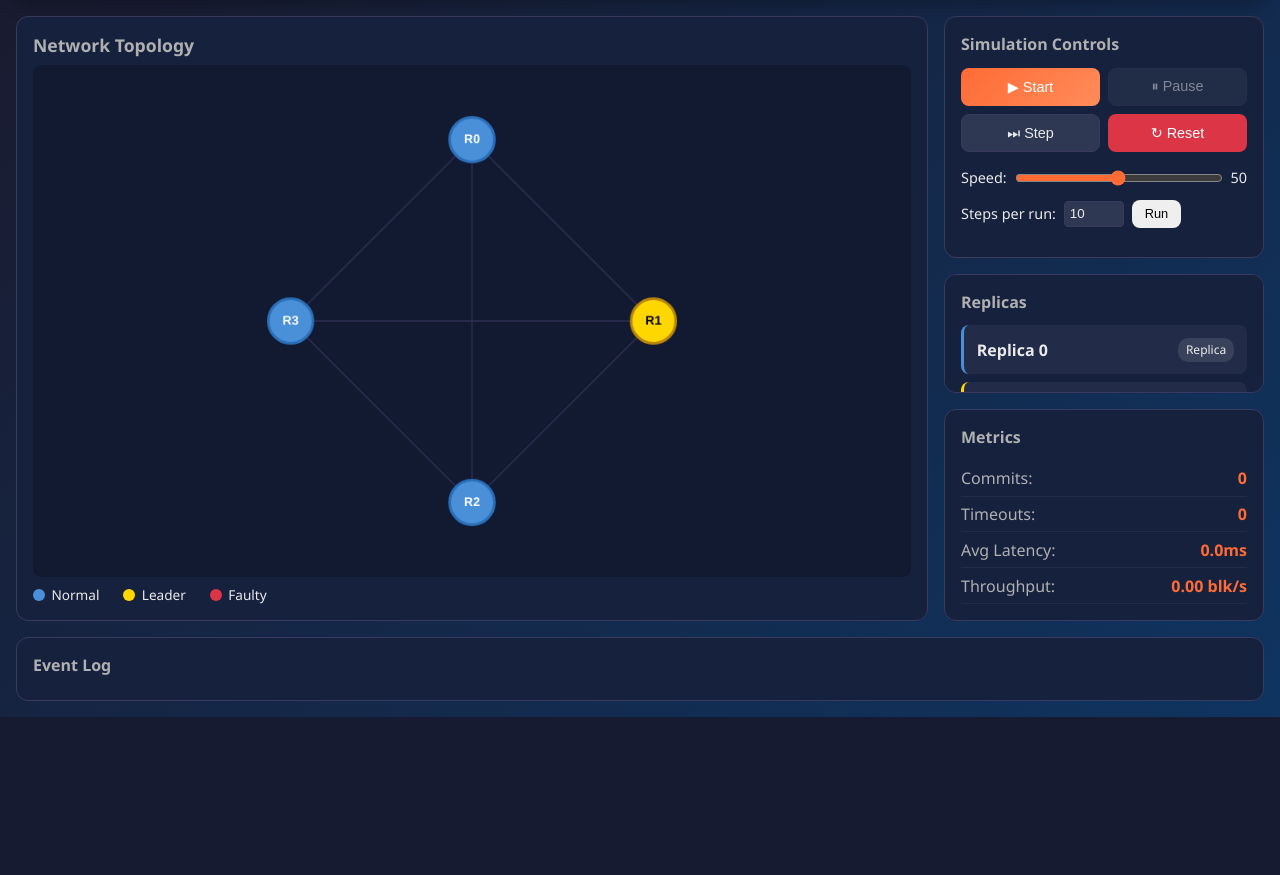
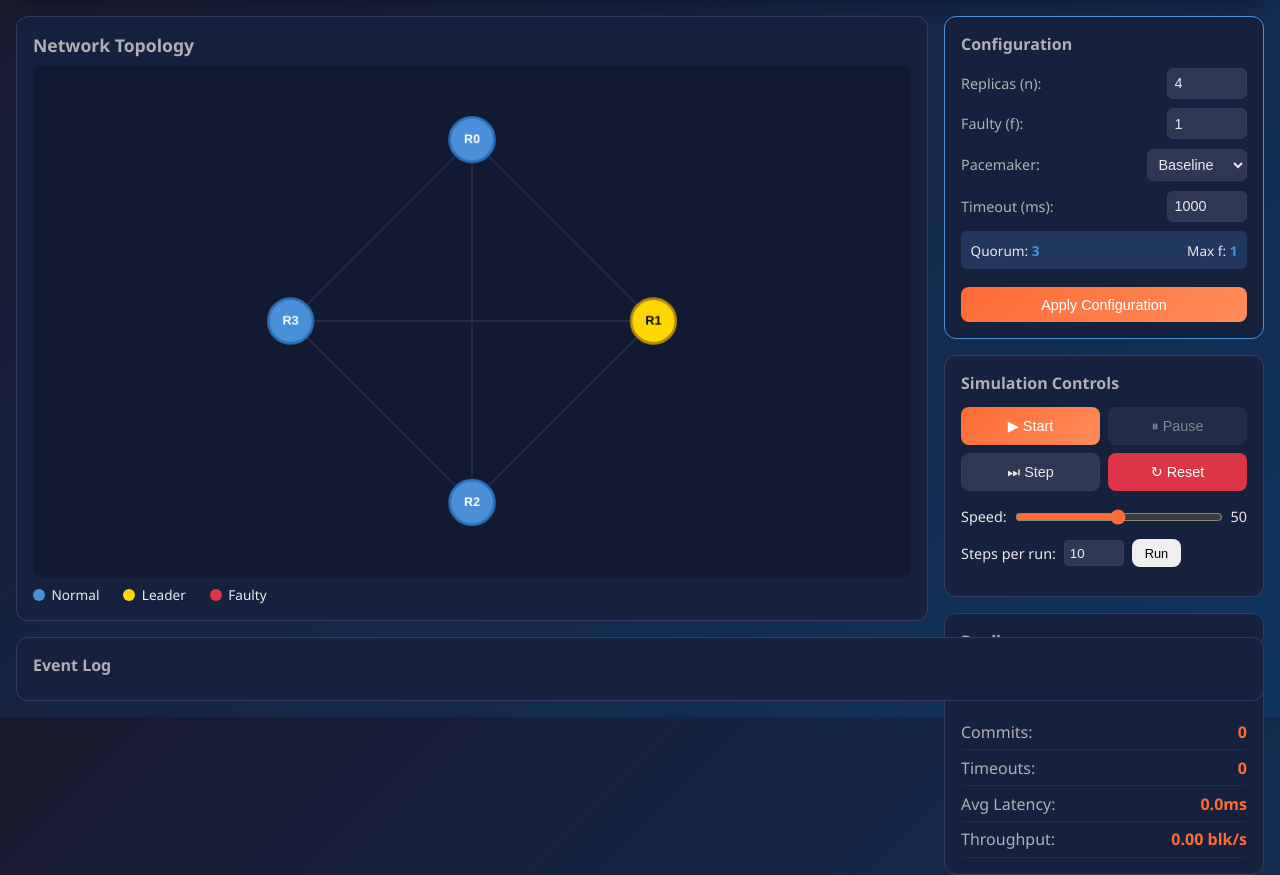
Before and after one commit to boriscu/Adaptive-Pacemaker-HotStuff, a Flask app: page / in a window 1280 px wide. Shown: the part 83-958 px from the top of the page. Before the commit the page ends 800 px from the top, so only its background shows below. Run offline with Flask 2, Linux system fonts and the light colour scheme; some libraries are stand-ins or nearby versions.

Commit message:
Made the number of replicas configurable

```diff
--- a/hotstuff/ui/server.py
+++ b/hotstuff/ui/server.py
@@ -5,13 +5,33 @@
 from flask import Flask
 from flask import render_template
 from flask import jsonify
+from flask import request
 
 from hotstuff.config.settings import Settings
+from hotstuff.domain.enumerations.pacemaker_type import PacemakerType
 from hotstuff.simulation.engine import SimulationEngine
 from hotstuff.metrics.collector import MetricsCollector
-from hotstuff.ui.api.simulation_api import create_simulation_blueprint
 from hotstuff.ui.api.state_api import create_state_blueprint
 from hotstuff.ui.api.metrics_api import create_metrics_blueprint
+
+
+class EngineContainer:
+    """
+    Mutable container for the simulation engine.
+
+    Allows the engine to be recreated with new settings.
+    """
+
+    def __init__(self, settings: Settings):
+        self.settings = settings
+        self.engine = SimulationEngine(settings)
+        self.metrics = MetricsCollector()
+
+    def recreate(self, settings: Settings) -> None:
+        """Recreate the engine with new settings."""
+        self.settings = settings
+        self.engine = SimulationEngine(settings)
+        self.metrics.reset()
 
 
 class Server:
@@ -26,18 +46,15 @@
         Args:
             settings: Simulation settings.
         """
-        self._settings = settings
+        self._container = EngineContainer(settings)
         self._app = Flask(
             __name__,
             template_folder="templates",
             static_folder="static"
         )
 
-        self._engine = SimulationEngine(settings)
-        self._metrics = MetricsCollector()
-
         self._register_routes()
-        self._register_blueprints()
+        self._register_api_routes()
 
     def _register_routes(self) -> None:
         """Register main routes."""
@@ -50,15 +67,163 @@
         def health():
             return jsonify({"status": "ok"})
 
-    def _register_blueprints(self) -> None:
-        """Register API blueprints."""
-        simulation_bp = create_simulation_blueprint(self._engine, self._metrics)
-        state_bp = create_state_blueprint(self._engine)
-        metrics_bp = create_metrics_blueprint(self._metrics)
+    def _register_api_routes(self) -> None:
+        """Register API routes."""
+        container = self._container
 
-        self._app.register_blueprint(simulation_bp, url_prefix="/api/simulation")
-        self._app.register_blueprint(state_bp, url_prefix="/api/state")
-        self._app.register_blueprint(metrics_bp, url_prefix="/api/metrics")
+        @self._app.route("/api/simulation/config", methods=["GET"])
+        def get_config():
+            settings = container.settings
+            return jsonify({
+                "num_replicas": settings.num_replicas,
+                "num_faulty": settings.num_faulty,
+                "quorum_size": settings.quorum_size,
+                "max_faulty": settings.max_faulty,
+                "base_timeout_ms": settings.base_timeout_ms,
+                "pacemaker_type": settings.pacemaker_type.name,
+                "network_delay_min_ms": settings.network_delay_min_ms,
+                "network_delay_max_ms": settings.network_delay_max_ms
+            })
+
+        @self._app.route("/api/simulation/config", methods=["POST"])
+        def update_config():
+            """Update simulation configuration and recreate engine."""
+            data = request.get_json() or {}
+
+            num_replicas = data.get("num_replicas", container.settings.num_replicas)
+            num_faulty = data.get("num_faulty", container.settings.num_faulty)
+            pacemaker_str = data.get("pacemaker_type", container.settings.pacemaker_type.name)
+            base_timeout = data.get("base_timeout_ms", container.settings.base_timeout_ms)
+
+            try:
+                pacemaker_type = PacemakerType[pacemaker_str.upper()]
+            except KeyError:
+                pacemaker_type = PacemakerType.BASELINE
+
+            max_faulty = (num_replicas - 1) // 3
+            if num_faulty > max_faulty:
+                return jsonify({
+                    "error": f"num_faulty ({num_faulty}) exceeds max ({max_faulty}) for {num_replicas} replicas"
+                }), 400
+
+            if num_replicas < 4:
+                return jsonify({"error": "num_replicas must be at least 4"}), 400
+
+            new_settings = Settings(
+                num_replicas=num_replicas,
+                num_faulty=num_faulty,
+                pacemaker_type=pacemaker_type,
+                base_timeout_ms=base_timeout,
+                random_seed=container.settings.random_seed
+            )
+
+            container.recreate(new_settings)
+
+            return jsonify({
+                "status": "configured",
+                "num_replicas": new_settings.num_replicas,
+                "num_faulty": new_settings.num_faulty,
+                "quorum_size": new_settings.quorum_size,
+                "max_faulty": new_settings.max_faulty,
+                "pacemaker_type": new_settings.pacemaker_type.name,
+                "base_timeout_ms": new_settings.base_timeout_ms
+            })
+
+        @self._app.route("/api/simulation/start", methods=["POST"])
+        def start():
+            container.metrics.reset()
+            container.metrics.set_start_time(0)
+            events = container.engine.start()
+            for event in events:
+                container.metrics.record_event(event)
+            return jsonify({
+                "status": "started",
+                "events": events
+            })
+
+        @self._app.route("/api/simulation/pause", methods=["POST"])
+        def pause():
+            container.engine.pause()
+            return jsonify({"status": "paused"})
+
+        @self._app.route("/api/simulation/resume", methods=["POST"])
+        def resume():
+            container.engine.resume()
+            return jsonify({"status": "resumed"})
+
+        @self._app.route("/api/simulation/step", methods=["POST"])
+        def step():
+            event = container.engine.step()
+            if event:
+                container.metrics.record_event(event)
+            return jsonify({
+                "event": event,
+                "current_time": container.engine.current_time,
+                "current_view": container.engine.current_view
+            })
+
+        @self._app.route("/api/simulation/run", methods=["POST"])
+        def run_steps():
+            data = request.get_json() or {}
+            count = data.get("count", 10)
+
+            events = []
+            for _ in range(count):
+                event = container.engine.step()
+                if event:
+                    events.append(event)
+                    container.metrics.record_event(event)
+                else:
+                    break
+
+            return jsonify({
+                "events": events,
+                "current_time": container.engine.current_time,
+                "current_view": container.engine.current_view
+            })
+
+        @self._app.route("/api/simulation/reset", methods=["POST"])
+        def reset():
+            container.engine.reset()
+            container.metrics.reset()
+            return jsonify({"status": "reset"})
+
+        @self._app.route("/api/simulation/status", methods=["GET"])
+        def status():
+            return jsonify({
+                "is_running": container.engine.is_running,
+                "is_paused": container.engine.is_paused,
+                "current_time": container.engine.current_time,
+                "current_view": container.engine.current_view
+            })
+
+        @self._app.route("/api/state/replicas", methods=["GET"])
+        def get_replicas():
+            states = container.engine.get_replica_states()
+            return jsonify({
+                "replicas": [_serialize_state(s) for s in states]
+            })
+
+        @self._app.route("/api/state/network", methods=["GET"])
+        def get_network():
+            messages = container.engine.get_in_flight_messages()
+            return jsonify({
+                "in_flight": messages,
+                "count": len(messages)
+            })
+
+        @self._app.route("/api/state/events", methods=["GET"])
+        def get_events():
+            count = request.args.get("count", 50, type=int)
+            events = container.engine.get_recent_events(count)
+            return jsonify({
+                "events": events,
+                "total": len(container.engine.get_event_history())
+            })
+
+        @self._app.route("/api/metrics/summary", methods=["GET"])
+        def get_metrics():
+            return jsonify(container.metrics.to_dict())
 
     def run(self, host: str = None, port: int = None, debug: bool = None) -> None:
         """
@@ -70,9 +235,9 @@
             debug: Debug mode (default from settings).
         """
         self._app.run(
-            host=host or self._settings.ui_host,
-            port=port or self._settings.ui_port,
-            debug=debug if debug is not None else self._settings.ui_debug
+            host=host or self._container.settings.ui_host,
+            port=port or self._container.settings.ui_port,
+            debug=debug if debug is not None else self._container.settings.ui_debug
         )
 
     @property
@@ -83,4 +248,45 @@
     @property
     def engine(self) -> SimulationEngine:
         """Get the simulation engine."""
-        return self._engine
+        return self._container.engine
+
+
+def _serialize_state(state) -> dict:
+    """Serialize a ReplicaState to dict."""
+    return {
+        "replica_id": state.replica_id,
+        "current_view": state.current_view,
+        "current_phase": state.current_phase.name,
+        "is_leader": state.is_leader,
+        "is_faulty": state.is_faulty,
+        "fault_type": state.fault_type.name,
+        "locked_qc": _serialize_qc(state.locked_qc),
+        "prepare_qc": _serialize_qc(state.prepare_qc),
+        "pending_block": _serialize_block(state.pending_block),
+        "committed_count": len(state.committed_block_hashes),
+        "last_voted_view": state.last_voted_view
+    }
+
+
+def _serialize_qc(qc) -> dict:
+    """Serialize a QuorumCertificate to dict."""
+    if qc is None:
+        return None
+    return {
+        "type": qc.qc_type.name,
+        "view": qc.view_number,
+        "block_hash": qc.block_hash[:8] if qc.block_hash else None,
+        "signer_count": qc.signer_count
+    }
+
+
+def _serialize_block(block) -> dict:
+    """Serialize a Block to dict."""
+    if block is None:
+        return None
+    return {
+        "hash": block.block_hash[:8],
+        "height": block.height,
+        "view": block.view_number,
+        "proposer": block.proposer_id
+    }
--- a/hotstuff/ui/static/css/style.css
+++ b/hotstuff/ui/static/css/style.css
@@ -130,11 +130,67 @@
     gap: 1rem;
 }
 
-.control-panel, .replica-panels, .metrics-panel {
+.control-panel, .replica-panels, .metrics-panel, .config-panel {
     background: var(--card-bg);
     border-radius: 12px;
     border: 1px solid var(--border-color);
     padding: 1rem;
+}
+
+.config-panel {
+    border: 1px solid var(--secondary-color);
+}
+
+.config-panel h3, .control-panel h3, .replica-panels h3, .metrics-panel h3 {
+    font-size: 1rem;
+    margin-bottom: 0.8rem;
+    color: var(--text-secondary);
+}
+
+.config-row {
+    display: flex;
+    justify-content: space-between;
+    align-items: center;
+    margin-bottom: 0.6rem;
+    font-size: 0.9rem;
+}
+
+.config-row label {
+    color: var(--text-secondary);
+}
+
+.config-row input[type="number"],
+.config-row select {
+    width: 80px;
+    padding: 0.4rem;
+    border-radius: 6px;
+    border: 1px solid var(--border-color);
+    background: rgba(255, 255, 255, 0.1);
+    color: var(--text-primary);
+    font-size: 0.9rem;
+}
+
+.config-row select {
+    width: 100px;
+}
+
+.config-info {
+    display: flex;
+    justify-content: space-between;
+    padding: 0.6rem;
+    margin: 0.6rem 0;
+    background: rgba(74, 144, 217, 0.2);
+    border-radius: 6px;
+    font-size: 0.85rem;
+}
+
+.config-info strong {
+    color: var(--secondary-color);
+}
+
+.btn-wide {
+    width: 100%;
+    margin-top: 0.5rem;
 }
 
 .control-panel h3, .replica-panels h3, .metrics-panel h3 {
--- a/hotstuff/ui/static/js/controls.js
+++ b/hotstuff/ui/static/js/controls.js
@@ -1,6 +1,82 @@
 const Controls = {
     init() {
+        this.initConfigControls();
+        this.initSimulationControls();
+    },
+
+    initConfigControls() {
+        const replicasInput = document.getElementById('config-replicas');
+        const faultyInput = document.getElementById('config-faulty');
+        const pacemakerSelect = document.getElementById('config-pacemaker');
+        const timeoutInput = document.getElementById('config-timeout');
+        const applyBtn = document.getElementById('btn-apply-config');
+
+        const updateQuorumInfo = () => {
+            const n = parseInt(replicasInput.value) || 4;
+            const maxF = Math.floor((n - 1) / 3);
+            const quorum = 2 * maxF + 1;
+
+            document.getElementById('quorum-size').textContent = quorum;
+            document.getElementById('max-faulty').textContent = maxF;
+
+            faultyInput.max = maxF;
+            if (parseInt(faultyInput.value) > maxF) {
+                faultyInput.value = maxF;
+            }
+        };
+
+        replicasInput.addEventListener('input', updateQuorumInfo);
+
+        applyBtn.addEventListener('click', async () => {
+            if (App.isRunning) {
+                alert('Please reset the simulation before changing configuration');
+                return;
+            }
+
+            const config = {
+                num_replicas: parseInt(replicasInput.value),
+                num_faulty: parseInt(faultyInput.value),
+                pacemaker_type: pacemakerSelect.value,
+                base_timeout_ms: parseInt(timeoutInput.value)
+            };
+
+            try {
+                const response = await fetch('/api/simulation/config', {
+                    method: 'POST',
+                    headers: { 'Content-Type': 'application/json' },
+                    body: JSON.stringify(config)
+                });
+
+                const data = await response.json();
+
+                if (response.ok) {
+                    applyBtn.textContent = '✓ Applied';
+                    applyBtn.classList.add('btn-success');
+
+                    setTimeout(() => {
+                        applyBtn.textContent = 'Apply Configuration';
+                        applyBtn.classList.remove('btn-success');
+                    }, 2000);
+
+                    await App.refreshAll();
+                    NetworkGraph.updateNodeCount(config.num_replicas);
+                } else {
+                    alert('Error: ' + data.error);
+                }
+            } catch (error) {
+                console.error('Failed to apply config:', error);
+                alert('Failed to apply configuration');
+            }
+        });
+
+        updateQuorumInfo();
+    },
+
+    initSimulationControls() {
         document.getElementById('btn-start').addEventListener('click', async () => {
+            document.getElementById('config-panel').style.opacity = '0.5';
+            document.getElementById('config-panel').style.pointerEvents = 'none';
+
             await App.start();
             this.updateButtons();
         });
@@ -21,6 +97,10 @@
         document.getElementById('btn-reset').addEventListener('click', async () => {
             App.stopAutoStep();
             await App.reset();
+
+            document.getElementById('config-panel').style.opacity = '1';
+            document.getElementById('config-panel').style.pointerEvents = 'auto';
+
             this.updateButtons();
         });
 
@@ -55,5 +135,22 @@
             pauseBtn.disabled = false;
             stepBtn.disabled = false;
         }
+    },
+
+    async loadConfig() {
+        try {
+            const response = await fetch('/api/simulation/config');
+            const config = await response.json();
+
+            document.getElementById('config-replicas').value = config.num_replicas;
+            document.getElementById('config-faulty').value = config.num_faulty;
+            document.getElementById('config-pacemaker').value = config.pacemaker_type.toLowerCase();
+            document.getElementById('config-timeout').value = config.base_timeout_ms;
+
+            document.getElementById('quorum-size').textContent = config.quorum_size;
+            document.getElementById('max-faulty').textContent = config.max_faulty;
+        } catch (error) {
+            console.error('Failed to load config:', error);
+        }
     }
 };
--- a/hotstuff/ui/static/js/main.js
+++ b/hotstuff/ui/static/js/main.js
@@ -10,7 +10,14 @@
         ReplicaPanel.init();
         EventLog.init();
         Controls.init();
+        await Controls.loadConfig();
 
+        await this.refreshState();
+    },
+
+    async refreshAll() {
+        await this.loadConfig();
+        await Controls.loadConfig();
         await this.refreshState();
     },
 
--- a/hotstuff/ui/static/js/network_graph.js
+++ b/hotstuff/ui/static/js/network_graph.js
@@ -125,5 +125,32 @@
                 }, 500);
             }
         }
+    },
+
+    updateNodeCount(numReplicas) {
+        this.cy.elements().remove();
+
+        const elements = [];
+
+        for (let i = 0; i < numReplicas; i++) {
+            elements.push({
+                data: { id: `r${i}`, label: `R${i}` }
+            });
+        }
+
+        for (let i = 0; i < numReplicas; i++) {
+            for (let j = i + 1; j < numReplicas; j++) {
+                elements.push({
+                    data: {
+                        id: `e${i}-${j}`,
+                        source: `r${i}`,
+                        target: `r${j}`
+                    }
+                });
+            }
+        }
+
+        this.cy.add(elements);
+        this.cy.layout({ name: 'circle', padding: 50 }).run();
     }
 };
--- a/hotstuff/ui/templates/index.html
+++ b/hotstuff/ui/templates/index.html
@@ -30,6 +30,34 @@
             </section>
 
             <aside class="sidebar">
+                <section class="config-panel" id="config-panel">
+                    <h3>Configuration</h3>
+                    <div class="config-row">
+                        <label for="config-replicas">Replicas (n):</label>
+                        <input type="number" id="config-replicas" min="4" max="31" value="4">
+                    </div>
+                    <div class="config-row">
+                        <label for="config-faulty">Faulty (f):</label>
+                        <input type="number" id="config-faulty" min="0" max="10" value="1">
+                    </div>
+                    <div class="config-row">
+                        <label for="config-pacemaker">Pacemaker:</label>
+                        <select id="config-pacemaker">
+                            <option value="baseline">Baseline</option>
+                            <option value="adaptive">Adaptive</option>
+                        </select>
+                    </div>
+                    <div class="config-row">
+                        <label for="config-timeout">Timeout (ms):</label>
+                        <input type="number" id="config-timeout" min="100" max="10000" value="1000" step="100">
+                    </div>
+                    <div class="config-info" id="config-info">
+                        <span>Quorum: <strong id="quorum-size">3</strong></span>
+                        <span>Max f: <strong id="max-faulty">1</strong></span>
+                    </div>
+                    <button id="btn-apply-config" class="btn btn-primary btn-wide">Apply Configuration</button>
+                </section>
+
                 <section class="control-panel">
                     <h3>Simulation Controls</h3>
                     <div class="control-buttons">
```
